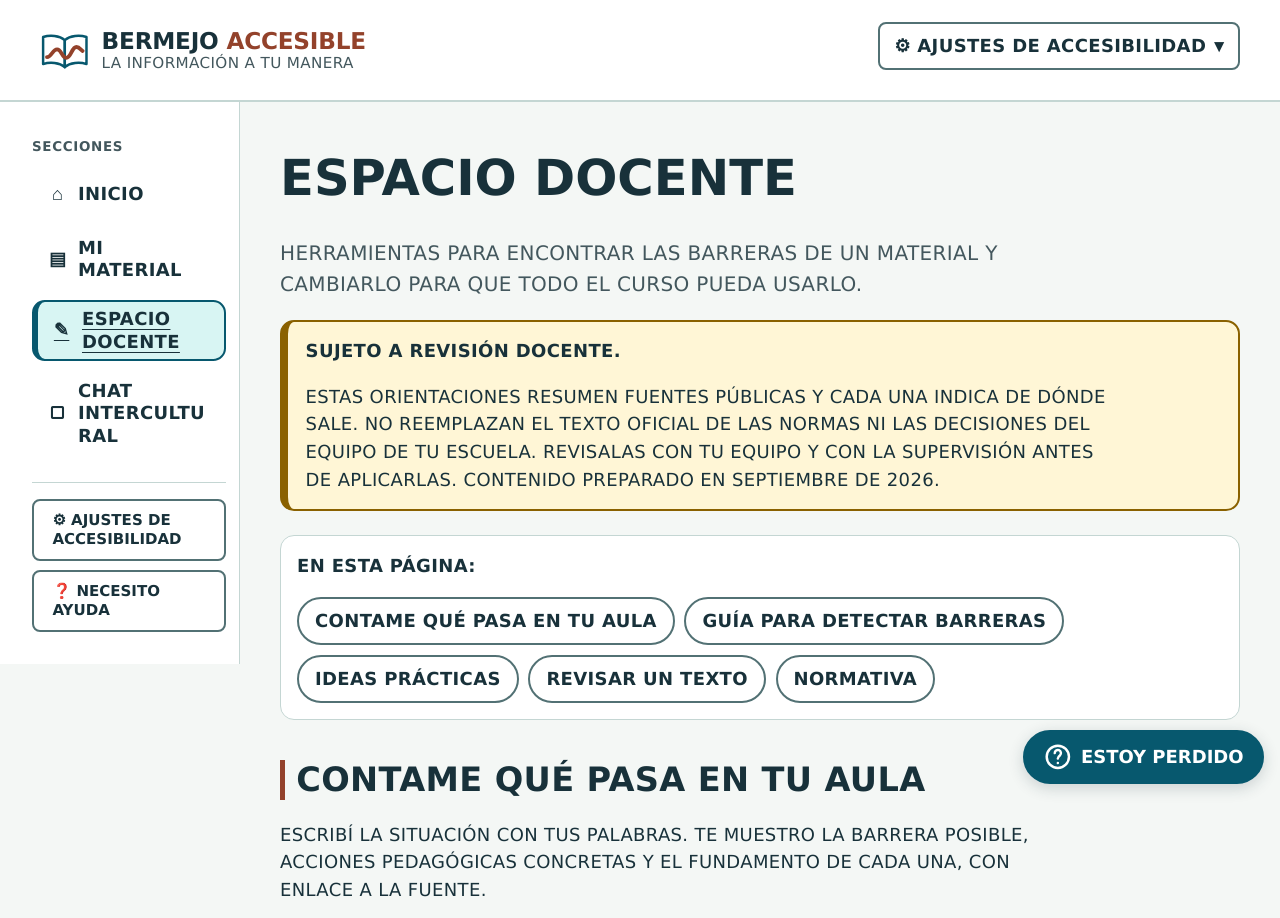
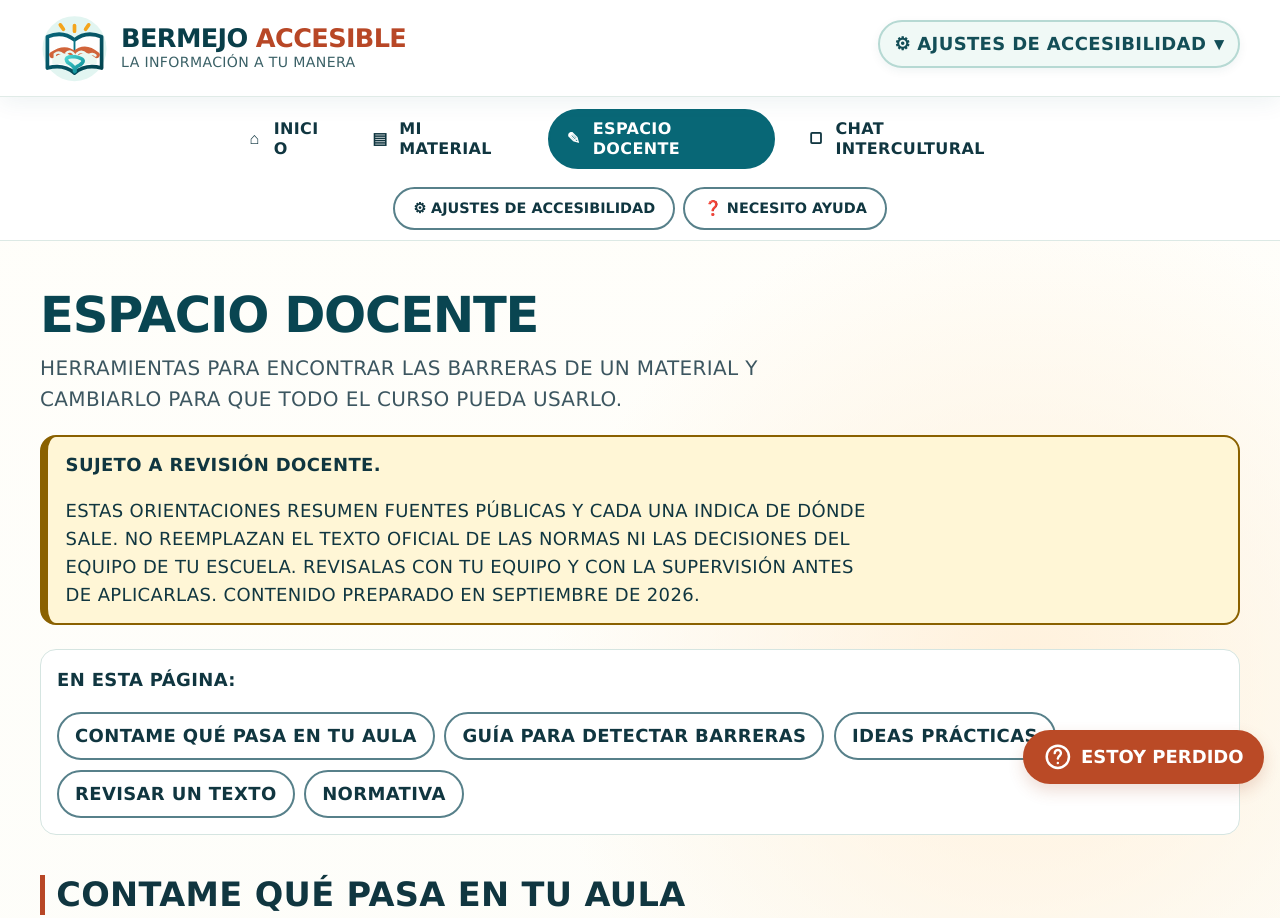
Before and after one commit to beludellamea-cmyk/Bermejo-accesible., a plain HTML site: page docente.html in a window 1280 px wide. Shown: the top 918 px of the page. Drawn offline with Linux system fonts and the light colour scheme.

Commit message:
Rediseñar interfaz pública y actualizar logotipo sin alterar funciones

```diff
--- a/docente.html
+++ b/docente.html
@@ -10,6 +10,7 @@
   <link rel="stylesheet" href="https://fonts.googleapis.com/css2?family=Atkinson+Hyperlegible:ital,wght@0,400;0,700;1,400&amp;display=swap">
   <link rel="icon" href="icono.svg" type="image/svg+xml">
   <link rel="stylesheet" href="css/estilos.css">
+  <link rel="stylesheet" href="css/renovacion.css">
   <script src="js/navegacion.js" defer></script>
   <script src="js/preferencias.js"></script>
   <script src="js/asistente-global.js" defer></script>
@@ -21,11 +22,7 @@
   <header class="cabecera">
     <div class="contenedor cabecera__fila">
       <a class="marca" href="index.html">
-        <svg class="marca__logo" viewBox="0 0 64 52" width="64" height="52" aria-hidden="true" focusable="false">
-          <path class="logo__pagina" d="M32 13 C25 7 13 6 4 9 V44 C13 41 25 42 32 48 Z"/>
-          <path class="logo__pagina" d="M32 13 C39 7 51 6 60 9 V44 C51 41 39 42 32 48 Z"/>
-          <path class="logo__rio" d="M9 35 C15 35 16 25 22 25 C28 25 28 36 34 36 C40 36 41 22 47 22 C51 22 53 26 55 27"/>
-        </svg>
+        <img class="marca__logo" src="img/simbolo-bermejo.svg" alt="" width="112" height="112">
         <span class="marca__textos">
           <span class="marca__nombre">Bermejo <span class="marca__acento">Accesible</span></span>
           <span class="marca__lema">La información a tu manera</span>
```
